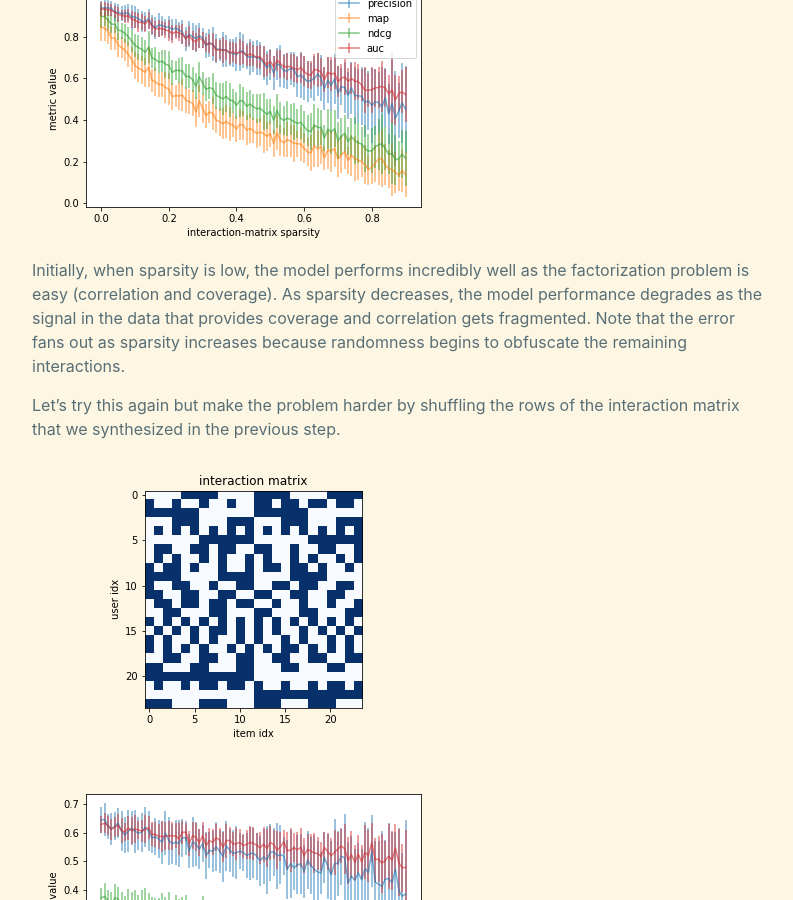
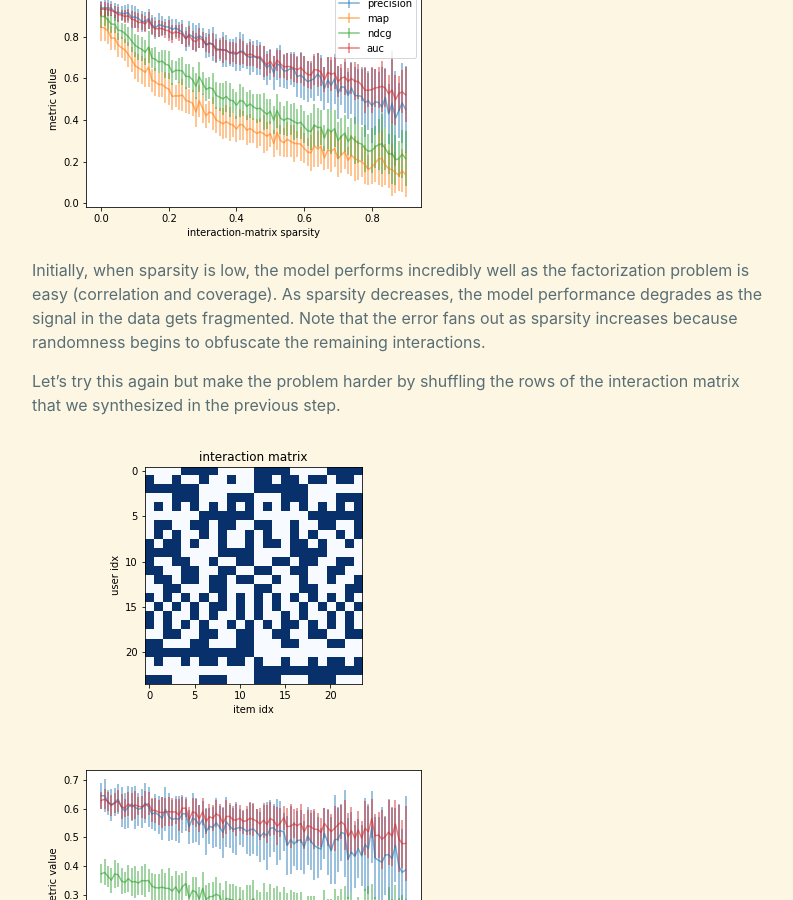
Before and after one commit to daniel-deychakiwsky/daniel-deychakiwsky.github.io, a Jekyll site: the page built from _posts/2022-01-02-matrix-factorization-sparsity.md, in a window 1280 px wide and 900 px high, scrolled down 5727 px. Shown: the whole window, without its empty margins (238-1031 px from the left). Built offline with Jekyll 4.4.1, drawn with Linux system fonts in a browser that asks for light colours; formulas are drawn with MathJax 3.

Commit message:
[blog-post] MF WIP

```diff
--- a/_posts/2022-01-02-matrix-factorization-sparsity.md
+++ b/_posts/2022-01-02-matrix-factorization-sparsity.md
@@ -236,8 +236,8 @@
 performs incredibly well as the factorization
 problem is easy (correlation and coverage).
 As sparsity decreases, the model performance
-degrades as the signal in the data that provides
-coverage and correlation gets fragmented. Note that the error
+degrades as the signal in the data gets
+fragmented. Note that the error
 fans out as sparsity increases because
 randomness begins to obfuscate the remaining
 interactions.
```
